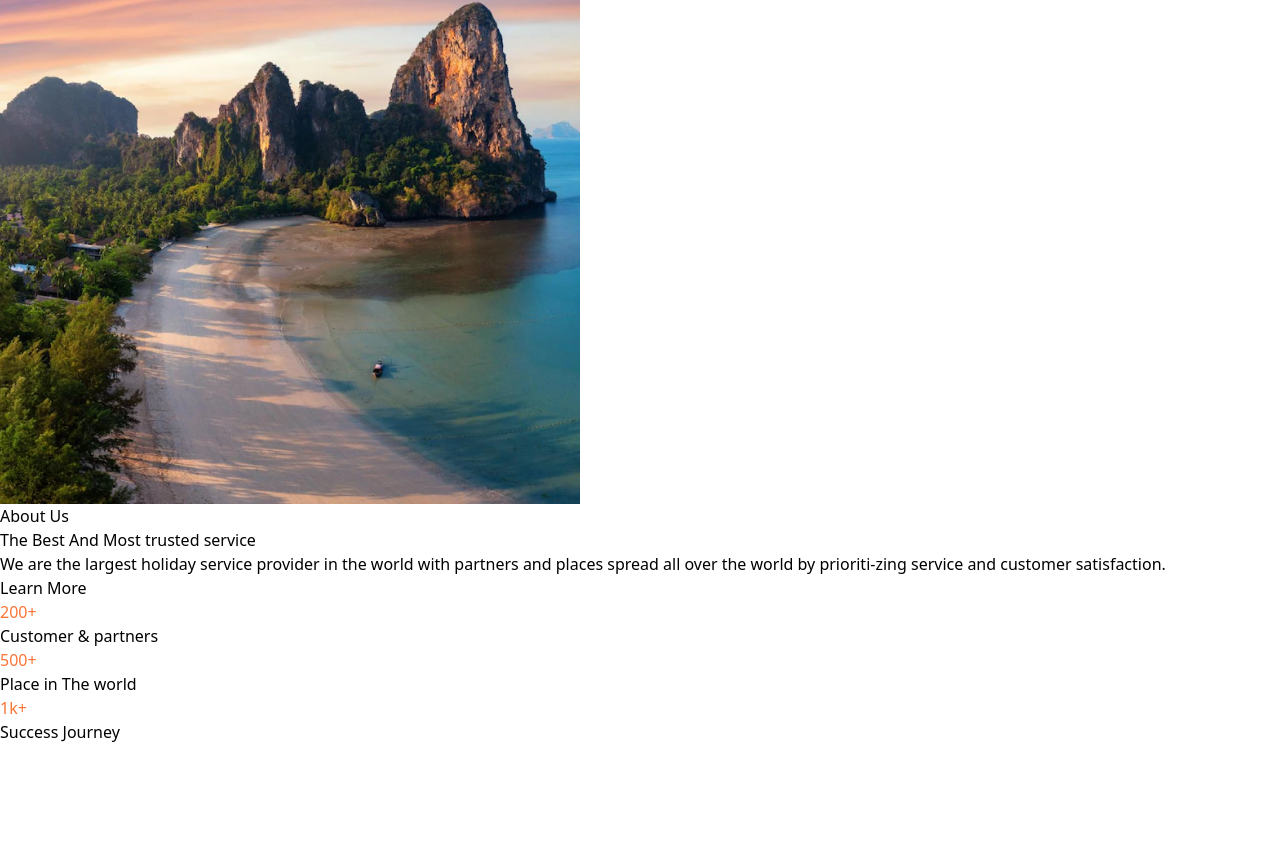
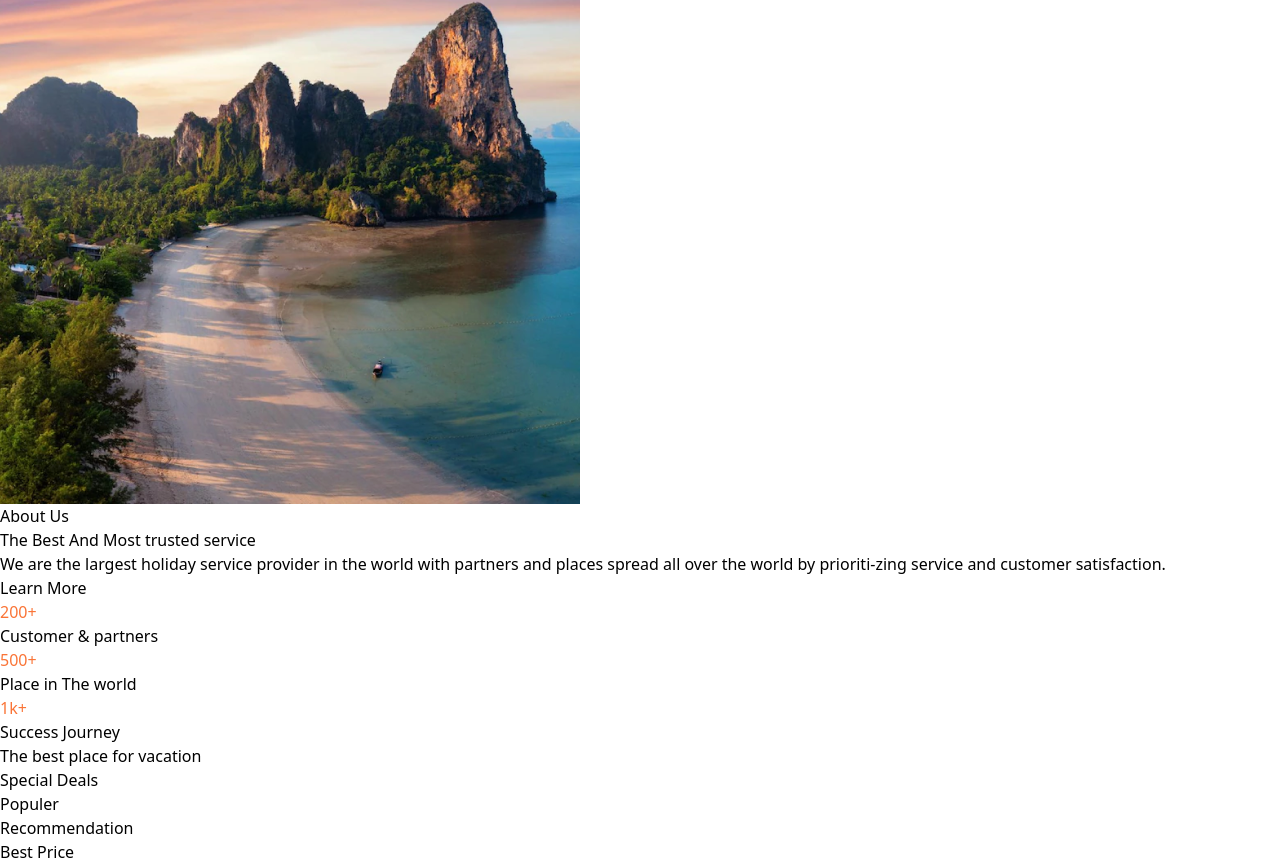
Before and after one commit to Lafiasabigado/Travel-Agency, a React (Vite) app: page / in a window 1280 px wide. Shown: the part 739-1603 px from the top of the page. Before the commit the page ends 1483 px from the top, so only its background shows below. Built offline with nearby package versions, Linux system fonts and the light colour scheme; a web font is replaced by a local one.

Commit message:
continue

```diff
--- a/src/components/Header.jsx
+++ b/src/components/Header.jsx
@@ -39,11 +39,11 @@ const Header = () => {
 
         {/* Menu Items */}
         <ul
-          className={`lg:flex lg:items-center lg:space-x-7 mx-auto absolute lg:static bg-white lg:bg-transparent top-16 left-0 w-full lg:w-auto transition-all duration-300 ease-in-out ${
+          className={`lg:flex  px-4 py-6  mx-auto sm:px-auto sm:py-0 lg:items-center lg:space-x-7  absolute lg:static bg-white lg:bg-transparent top-16 left-0 w-full lg:w-auto transition-all duration-300 ease-in-out ${
             isOpen ? "block" : "hidden"
           }`}
         >
-          <li className="flex items-center text-lg hover:text-orange-500 px-4 py-2 lg:px-0">
+          <li className="flex items-center  text-lg hover:text-orange-500 px-4 py-2 lg:px-0">
             <Link to="/">Home</Link>
           </li>
           <li className="flex items-center text-lg hover:text-orange-500 px-4 py-2 lg:px-0">
--- a/src/components/Home.jsx
+++ b/src/components/Home.jsx
@@ -1,6 +1,7 @@
 import React from 'react'
 import About from './About'
 import Header from './Header'
+import Tour  from './Tour'
 
 const Home = () => {
   return (
@@ -8,6 +9,7 @@ const Home = () => {
     <Header></Header>
     <div>
       <About></About>
+      <Tour></Tour>
     </div>
   </div>
   )
--- /dev/null
+++ b/src/components/Tour.jsx
@@ -0,0 +1,23 @@
+import React from 'react'
+
+const Tour = () => {
+    const places = [
+        {label:"Special Deals"},
+        {label:"Populer"},
+        {label:"Recommendation"},
+        {label:"Best Price"},
+      ]
+
+      return (
+        <div className='mx-0 px-0'>
+            <h2 className='font-bold text-2xl text-center'>The <span className='text-orange-400'>best place</span> for vacation</h2>
+            <div className='flex flex-wrap justify-center items-center'>
+                {places.map((place,index) => (
+                   <div className='bg-white p-4 rounded-lg shadow-md text-center flex-1 min-w-[150px] max-w-[200px]' key={index}>{place.label}</div>
+                ))}
+            </div>
+        </div>
+      )
+}
+
+export default Tour
```
